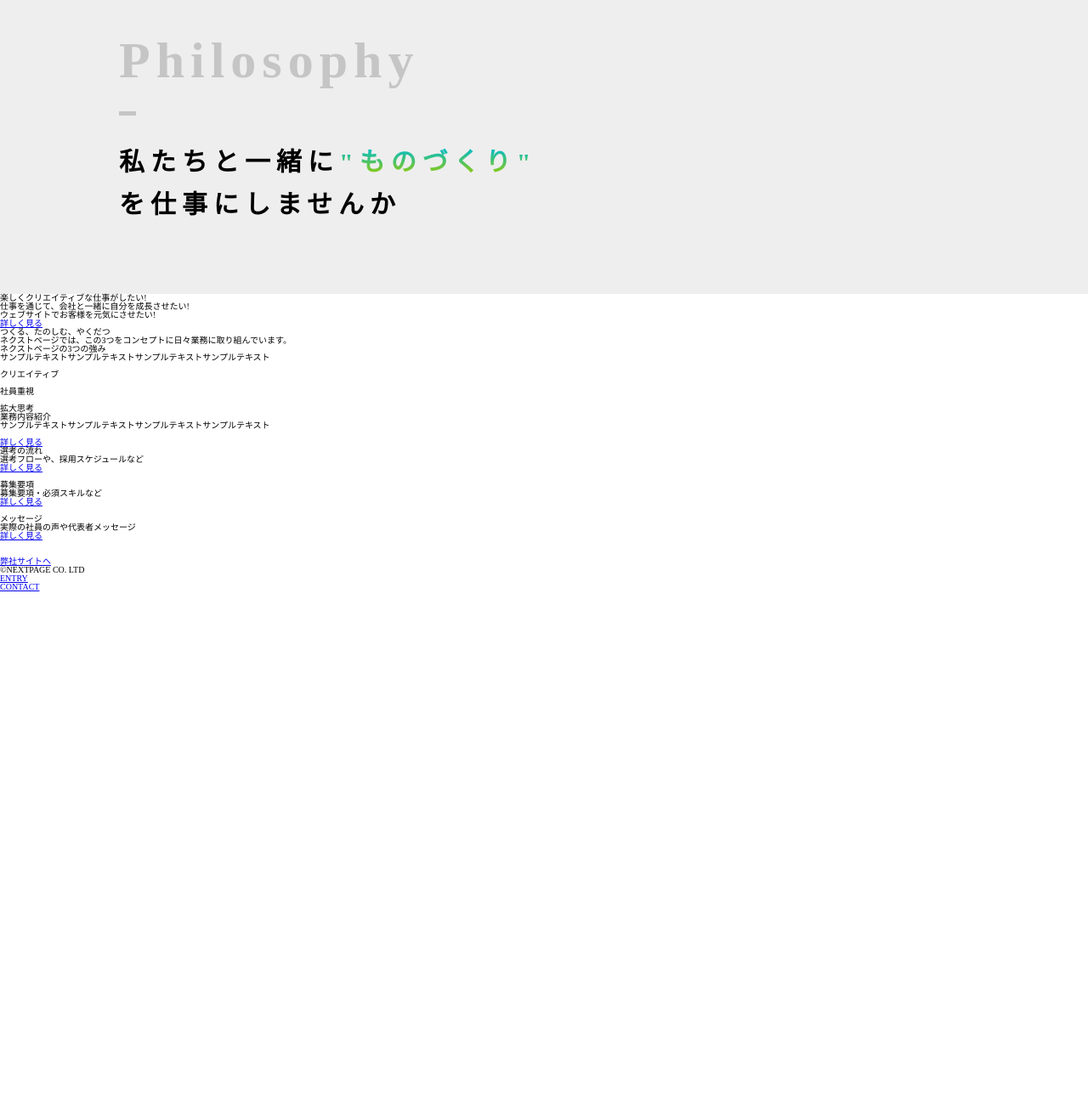
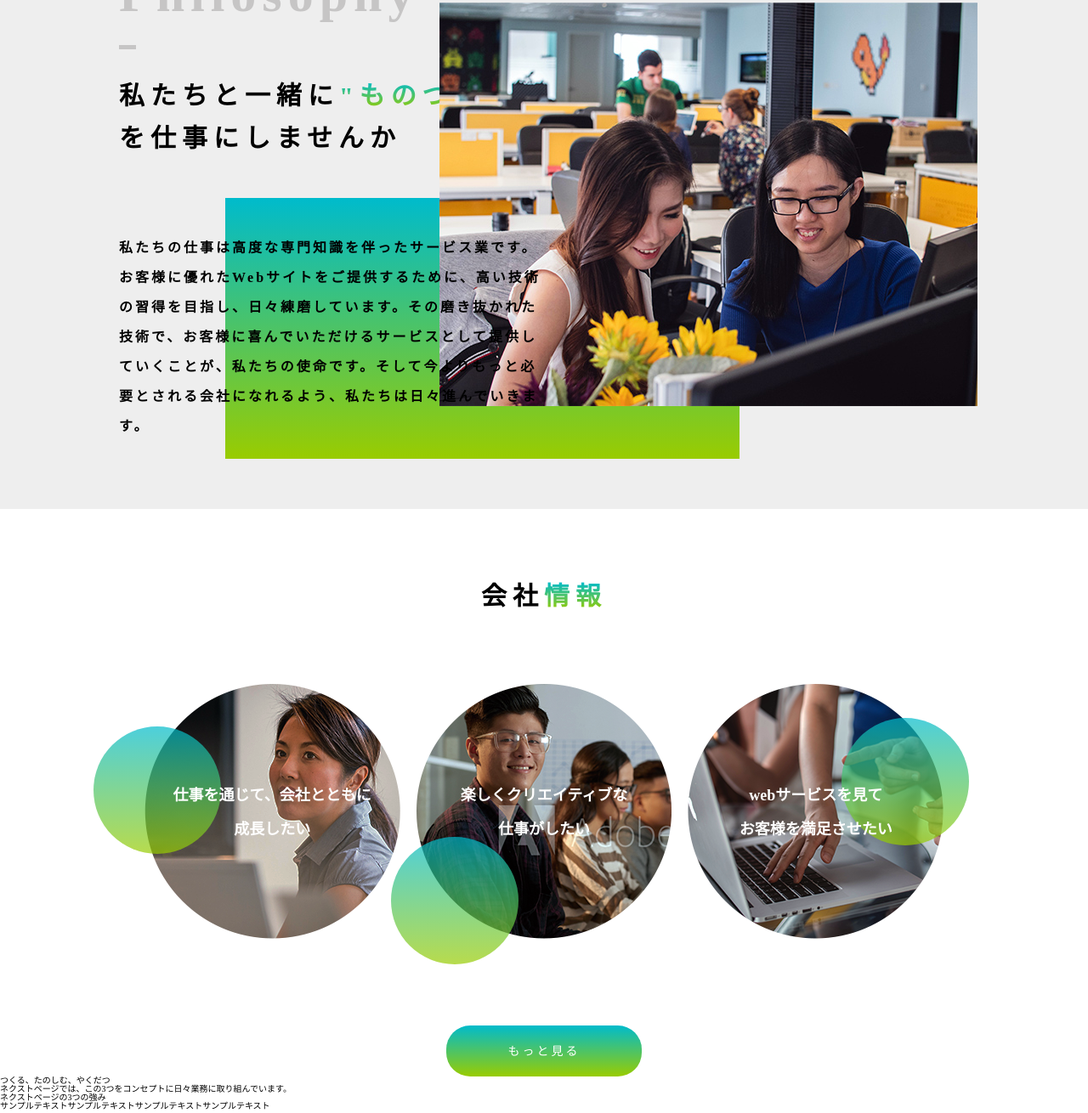
Before and after one commit to morinikki/nextpage-recruit, a website: page src/pug/index.pug in a window 1280 px wide. Shown: the part 860-2170 px from the top of the page at 85% size. Before the commit the page ends 1556 px from the top, so only its background shows below. Drawn offline with nearby package versions, Linux system fonts and the light colour scheme; files that its build step writes are made by us from their sources; files whose address does not match are found by name.

Commit message:
トップ修正 style作成

```diff
--- a/src/pug/index.pug
+++ b/src/pug/index.pug
@@ -30,16 +30,34 @@ html(lang="ja")
                             span "ものづくり"
                             br
                             | を仕事にしませんか
+                        p.p-text 私たちの仕事は高度な専門知識を伴ったサービス業です。お客様に優れたWebサイトをご提供するために、高い技術の習得を目指し、日々練磨しています。その磨き抜かれた技術で、お客様に喜んでいただけるサービスとして提供していくことが、私たちの使命です。そして今よりもっと必要とされる会社になれるよう、私たちは日々進んでいきます。
+                        .p-box
+                        .p-image
+                            img(src="images/top/top_philosophy.jpg", alt="philiosophy")
                     .info-col
+                        h3 会社
+                            span 情報
                         ul
                             li
-                                p 楽しくクリエイティブな仕事がしたい!
+                                img(src="images/top/top_company01.png", alt="company")
+                                p 仕事を通じて、会社とともに
+                                    br
+                                    | 成長したい
+                                .info-deco#info-deco01
                             li
-                                p 仕事を通じて、会社と一緒に自分を成長させたい!
+                                img(src="images/top/top_company02.png", alt="company")
+                                p 楽しくクリエイティブな
+                                    br
+                                    | 仕事がしたい
+                                .info-deco#info-deco02
                             li
-                                p ウェブサイトでお客様を元気にさせたい!
+                                img(src="images/top/top_company03.png", alt="company")
+                                p webサービスを見て
+                                    br
+                                    | お客様を満足させたい
+                                .info-deco#info-deco03
                     .det-btn
-                        a(href="#") 詳しく見る
+                        a(href="#") もっと見る
                 section.concept
                     .content-catch
                         h2 つくる、たのしむ、やくだつ
--- a/src/sass/common.scss
+++ b/src/sass/common.scss
@@ -6,8 +6,10 @@ html {
     width: 100%;
 }
 
+
+
 .header {
-    position: relative;
+    position: fixed;
     display: flex;
     justify-content: space-between;
     align-items: center;
@@ -17,6 +19,7 @@ html {
         margin-left: -158px;
     }
     .global-nav {
+        margin: 0 0 0 240px;
         ul {
             display: flex;
             a {
--- a/src/sass/top.scss
+++ b/src/sass/top.scss
@@ -1,10 +1,10 @@
 .hero-area {
     position: relative;
     width: 100%;
-    height: 680px;
+    height: 743px;
     .hero-image {
         position: absolute;
-        top: -140px;
+        top: 0;
         right: 0;
         z-index: 990;
         background: url(../images/top/top_main-visual.jpg) no-repeat;
@@ -46,6 +46,7 @@
 
 .top-content {
     .phil-col {
+        position: relative;
         padding: 80px 140px;
         background: #eee;
         .phil {
@@ -71,5 +72,110 @@
                 -webkit-text-fill-color: transparent;
             }
         }
+        .p-text {
+            position: relative;
+            margin: 86px 0 0 0;
+            width: 500px;
+            font-size: 1.6rem;
+            font-weight: bold;
+            letter-spacing: 0.3rem;
+            line-height: 3.5rem;
+            z-index: 990;
+        }
+        .p-box {
+            position: absolute;
+            top: 350px;
+            left: 265px;
+            width: 605px;
+            height: 307px;
+            z-index: 900;
+            background: linear-gradient(to bottom,#00bbcc,#99cc00);
+        }
+        .p-image {
+            position: absolute;
+            top: 120px;
+            right: 130px;
+            z-index: 910;
+        }
+    }
+    .info-col {
+        h3 {
+            margin: 88px auto;
+            text-align: center;
+            font-size: 3rem;
+            font-weight: bold;
+            letter-spacing: 0.7rem;
+            span {
+                background: linear-gradient(to bottom,#00bbcc,#99cc00);
+                -webkit-background-clip: text;
+                -webkit-text-fill-color: transparent;
+            }
+        }
+        ul {
+            display: flex;
+            justify-content: space-around;
+            width: 75%;
+            margin: 0 auto;
+            li {
+                position: relative;
+                p {
+                    position: absolute;
+                    top: 50%;
+                    left: 50%;
+                    width: 400px;
+                    text-align: center;
+                    font-size: 1.8rem;
+                    font-weight: bold;
+                    line-height: 4rem;
+                    -ms-transform: translate(-50%,-50%);
+                    -webkit-transform: translate(-50%,-50%);
+                    transform: translate(-50%,-50%);
+                    color: #fff;
+                    z-index: 900;
+                }
+                .info-deco {
+                    width: 150px;
+                    height: 150px;
+                    border-radius: 50%;
+                    background: linear-gradient(to bottom,#00bbcc,#99cc00);
+                    opacity: 0.7;
+                    z-index: 890;
+                }
+                #info-deco01 {
+                    position: absolute;
+                    top: 50px;
+                    left: -60px;
+                }
+                #info-deco02 {
+                    position: absolute;
+                    top: 180px;
+                    left: -30px;
+                }
+                #info-deco03 {
+                    position: absolute;
+                    top: 40px;
+                    right: -30px;
+                }
+            }
+        }
+    }
+    .det-btn {
+        margin: 100px auto 0;
+        width: 230px;
+        height: 60px;
+        border-radius: 28px;
+        background: linear-gradient(to bottom,#00bbcc,#99cc00);
+        a {
+            text-align: center;
+            display: block;
+            padding: 0.8em;
+            font-size: 1.4rem;
+            letter-spacing: 0.3rem;
+            line-height: 4rem;
+            text-decoration: none;
+            background: #fff;
+            -webkit-background-clip: text;
+            -webkit-text-fill-color: transparent;
+        }
     }
 }
```
Also changed, not shown: dist/css/common.css, dist/css/top.css, dist/index.html.
